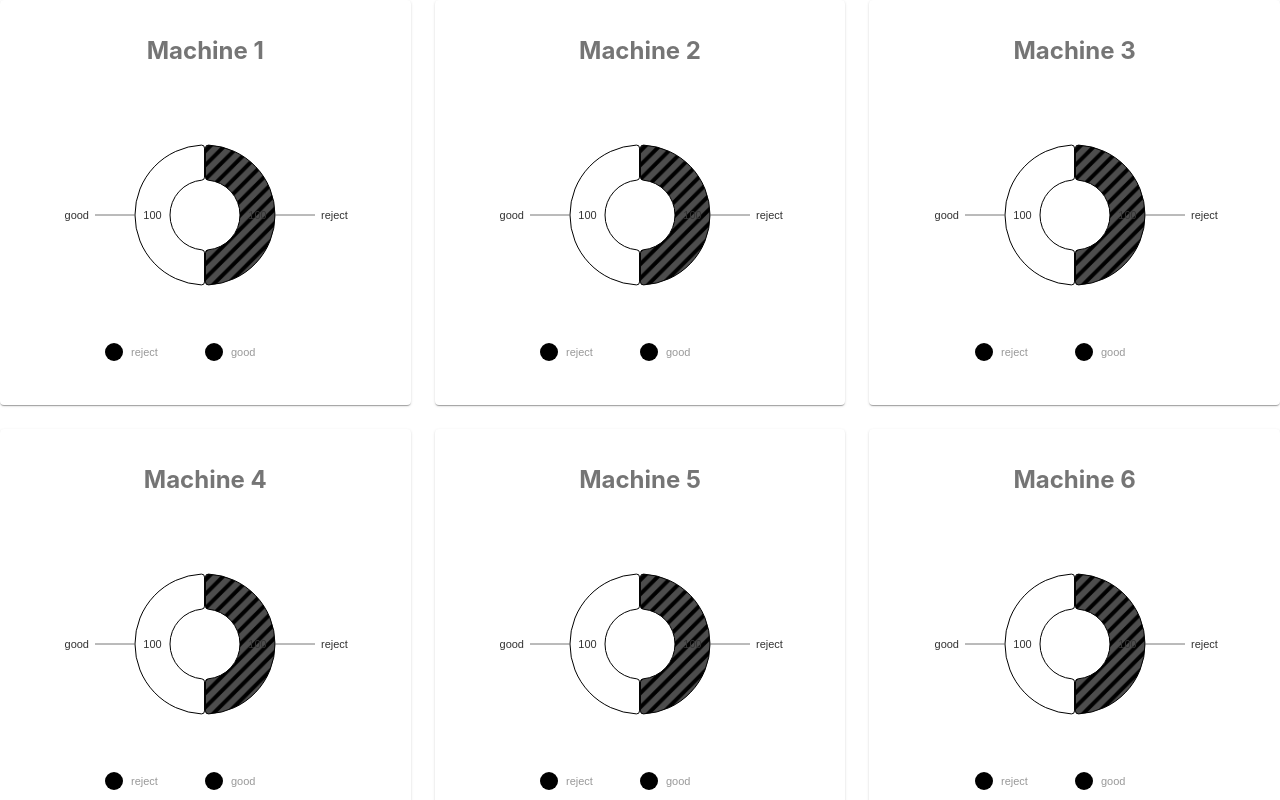
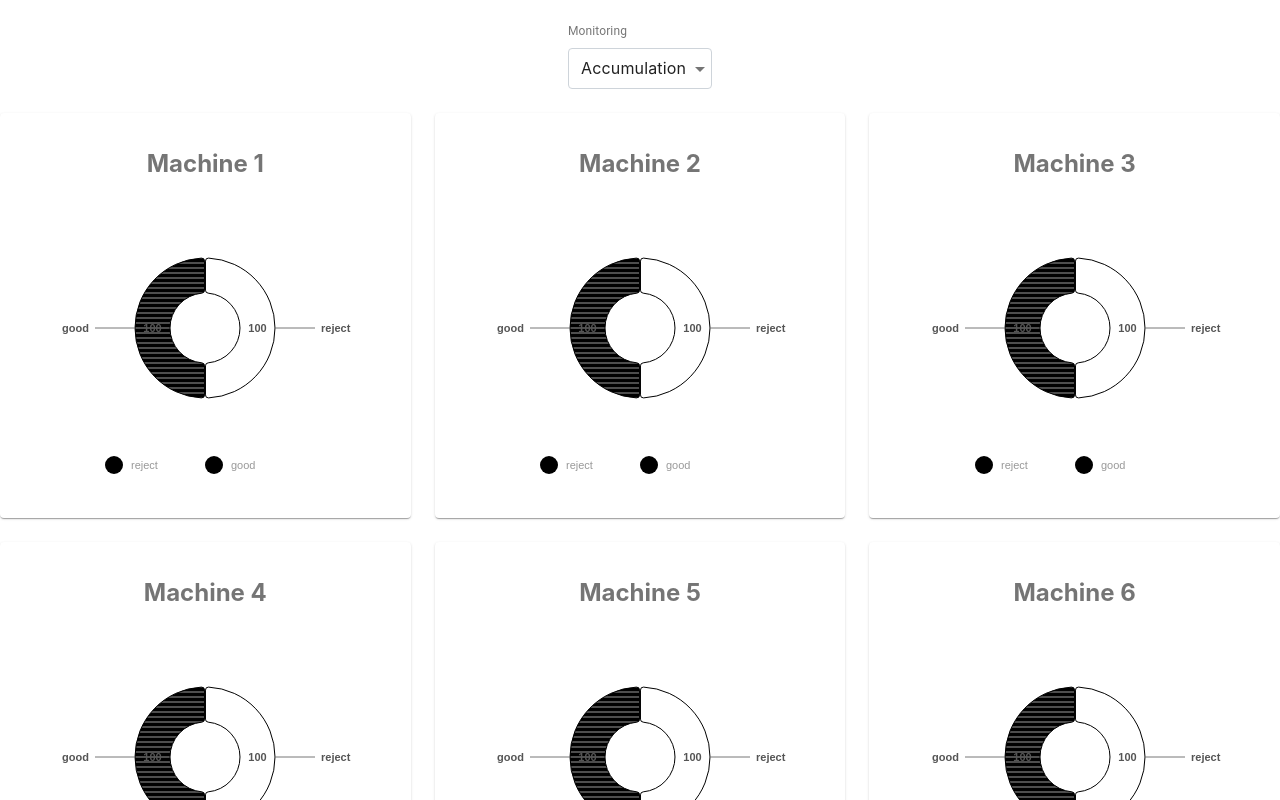
Before and after one commit to Reyvel/mes-monitoring, a React (Create React App) app: page / in a window 1280 px wide. Shown: the top 800 px of the page. Built offline with nearby package versions, Linux system fonts and the light colour scheme; no server answers.

Commit message:
complete sync

```diff
--- a/package.json
+++ b/package.json
@@ -8,6 +8,7 @@
     "@testing-library/jest-dom": "^4.2.4",
     "@testing-library/react": "^9.4.0",
     "@testing-library/user-event": "^7.2.1",
+    "axios": "^0.19.2",
     "react": "^16.12.0",
     "react-dom": "^16.12.0",
     "react-scripts": "3.3.0"
--- a/src/App.js
+++ b/src/App.js
@@ -1,13 +1,22 @@
 import React from 'react';
-import logo from './logo.svg';
-import MyResponsivePie from './pie';
 import MainGrid from './mainGrid';
+import CustomizedSelects from  './selector';
 import './App.css';
 
 function App() {
+  const [type, setType] = React.useState('accumulation')
+  const [syncUrl, setSyncUrl] = React.useState('http://localhost:8000/sync/accumulation')
+
+  React.useEffect(() => {
+    setSyncUrl('http://localhost:8000/sync/' + type)
+    console.log(syncUrl)
+  }, [type])
   return (
     // <MyResponsivePie/>
-    <MainGrid/>
+    <div>
+      <CustomizedSelects type={type} setType={setType}/>
+      <MainGrid syncUrl={syncUrl}/>
+    </div>
   );
 }
 
--- a/src/mainGrid.jsx
+++ b/src/mainGrid.jsx
@@ -1,8 +1,10 @@
 import React from 'react';
+import axios from 'axios';
 import { makeStyles } from '@material-ui/core/styles';
 import Paper from '@material-ui/core/Paper';
 import Grid from '@material-ui/core/Grid';
 import MyResponsivePie from './pie';
+import useInterval from './utils';
 
 
 const useStyles = makeStyles(theme => ({
@@ -20,9 +22,8 @@ const useStyles = makeStyles(theme => ({
 const getBoxes = (elements, classes) => {
     const boxes = []
     elements.forEach((element, idx) => {
-        console.log(element)
         boxes.push(
-            <Grid key={idx} item xs={12} sm={6} md={4}>
+            <Grid key={element.id} item xs={12} sm={6} md={4}>
                 <Paper className={classes.paper}>
                     <h2>Machine {idx + 1}</h2>
                     <MyResponsivePie data={element}/>
@@ -35,8 +36,11 @@ const getBoxes = (elements, classes) => {
 }
 
 export default function MainGrid(props) {
+    const {syncUrl} = props;
+    console.log(syncUrl)
     const classes = useStyles()
     const data = []
+
 
     for (let i = 0; i <= 10; i++){
         data.push(
@@ -61,14 +65,23 @@ export default function MainGrid(props) {
 
     const [elements, setElements] = React.useState(data)
     const boxes = getBoxes(elements, classes)
-    const websocket = new WebSocket('ws://10.252.175.121:5123')
-    websocket.onmessage = event => {
-        const payload = JSON.parse(event.data)
-        const newData = {...elements}
-        newData[payload.id - 1][0].value = payload.good;
-        newData[payload.id - 1][1].value = payload.reject;
-        setElements(newData);
-    }
+    useInterval(() => {
+        axios.get(syncUrl).then((resp) => {
+            const payload = resp.data;
+            const newData = [...elements];
+            payload.forEach((datum, idx) => {
+                newData[datum.id] = [...newData[datum.id]];
+                if (datum.reject > 0 || datum.good > 0){
+                    newData[datum.id][0].value = datum.reject;
+                    newData[datum.id][1].value = datum.good;
+                }else{
+                    newData[datum.id][0].value = 100;
+                    newData[datum.id][1].value = 100;
+                }
+            })
+            setElements(newData);
+        })
+    }, 250)
 
     return (
         <div className={classes.root}>
--- a/src/pie.jsx
+++ b/src/pie.jsx
@@ -1,4 +1,5 @@
 import { Pie } from '@nivo/pie';
+import { ThemeProvider } from '@nivo/core'
 import React from 'react';
 // make sure parent container have a defined height when using
 // responsive component, otherwise height will be 0 and
@@ -12,6 +13,15 @@ const getColor = (element) => {
 
 export default function MyResponsivePie(props) {
     const {data} = props
+    const theme = {
+        fontSize: 13,
+        labels: {
+            text: {
+                fill: '#555555',
+                fontWeight: 600,
+            },
+        },
+    }
 
     return (
         <Pie
@@ -42,7 +52,7 @@ export default function MyResponsivePie(props) {
             defs={[
                 {
                     id: 'dots',
-                    type: 'patternDots',
+                    type: 'patternLines',
                     background: 'inherit',
                     color: 'rgba(255, 255, 255, 0.3)',
                     size: 4,
@@ -51,7 +61,8 @@ export default function MyResponsivePie(props) {
                 },
                 {
                     id: 'lines',
-                    type: 'patternLines',
+                    type: 'patternDots',
+                    size: 2,
                     background: 'inherit',
                     color: 'rgba(255, 255, 255, 0.3)',
                     rotation: -45,
@@ -129,6 +140,7 @@ export default function MyResponsivePie(props) {
                     ]
                 }
             ]}
+            theme={theme}
         />
     )
 }
--- /dev/null
+++ b/src/selector.jsx
@@ -0,0 +1,80 @@
+import React from 'react';
+import Box from '@material-ui/core/Box';
+import { makeStyles, withStyles } from '@material-ui/core/styles';
+import InputLabel from '@material-ui/core/InputLabel';
+import MenuItem from '@material-ui/core/MenuItem';
+import FormControl from '@material-ui/core/FormControl';
+import Select from '@material-ui/core/Select';
+import NativeSelect from '@material-ui/core/NativeSelect';
+import InputBase from '@material-ui/core/InputBase';
+
+const BootstrapInput = withStyles((theme) => ({
+    root: {
+        'label + &': {
+            marginTop: theme.spacing(3),
+        },
+    },
+    input: {
+        borderRadius: 4,
+        position: 'relative',
+        backgroundColor: theme.palette.background.paper,
+        border: '1px solid #ced4da',
+        fontSize: 16,
+        padding: '10px 26px 10px 12px',
+        transition: theme.transitions.create(['border-color', 'box-shadow']),
+        // Use the system font instead of the default Roboto font.
+        fontFamily: [
+            '-apple-system',
+            'BlinkMacSystemFont',
+            '"Segoe UI"',
+            'Roboto',
+            '"Helvetica Neue"',
+            'Arial',
+            'sans-serif',
+            '"Apple Color Emoji"',
+            '"Segoe UI Emoji"',
+            '"Segoe UI Symbol"',
+        ].join(','),
+        '&:focus': {
+            borderRadius: 4,
+            borderColor: '#80bdff',
+            boxShadow: '0 0 0 0.2rem rgba(0,123,255,.25)',
+        },
+    },
+}))(InputBase);
+
+const useStyles = makeStyles((theme) => ({
+    margin: {
+        margin: theme.spacing(1),
+    },
+}));
+
+export default function CustomizedSelects(props) {
+    const {type, setType} = props;
+    const classes = useStyles();
+    const handleChange = (event) => {
+        setType(event.target.value);
+    };
+    return (
+        <div style={{ width: "100%" }}>
+            <Box display="flex" justifyContent="center" m={1} p={1} bgcolor="background.paper">
+                <FormControl className={classes.margin}>
+                    <InputLabel htmlFor="demo-customized-select-native">Monitoring</InputLabel>
+                    <NativeSelect
+                        id="demo-customized-select-native"
+                        value={type}
+                        onChange={handleChange}
+                        input={<BootstrapInput />}
+                    >
+                        {/* <option aria-label="None" value="" /> */}
+                        <option value={"accumulation"}>Accumulation</option>
+                        <option value={"availability"}>Availability</option>
+                        <option value={"performance"}>Performance</option>
+                        <option value={"quality"}>Quality</option>
+                        <option value={"oee"}>OEE</option>
+                    </NativeSelect>
+                </FormControl>
+            </Box>
+        </div>
+    );
+}
--- /dev/null
+++ b/src/utils.jsx
@@ -0,0 +1,21 @@
+import React, { useState, useEffect, useRef } from 'react';
+
+export default function useInterval(callback, delay) {
+  const savedCallback = useRef();
+
+  // Remember the latest callback.
+  useEffect(() => {
+    savedCallback.current = callback;
+  }, [callback]);
+
+  // Set up the interval.
+  useEffect(() => {
+    function tick() {
+      savedCallback.current();
+    }
+    if (delay !== null) {
+      let id = setInterval(tick, delay);
+      return () => clearInterval(id);
+    }
+  }, [delay]);
+}
```
Also changed, not shown: 1 other file (tests, documents, lock files or other folders).
